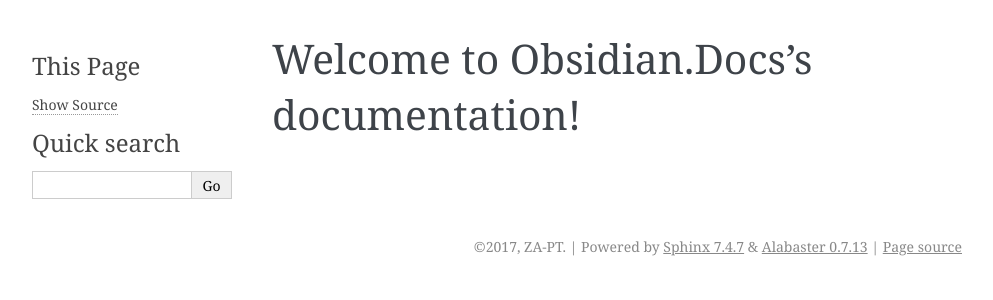
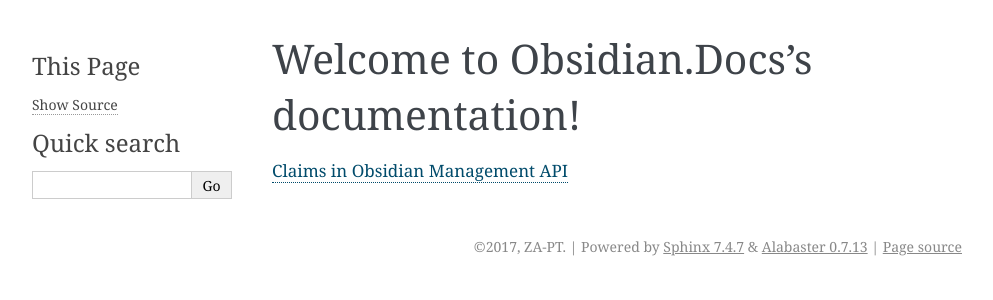
Before and after one commit to TheCashiers/Obsidian.Docs, a Sphinx documentation site: the page built from docs/index.rst, in a window 1280 px wide. Shown: the top 300 px of the page, without its empty margins (148-1141 px from the left). Built offline with Sphinx 7.4.7, drawn with Linux system fonts in a browser that asks for light colours.

Commit message:
add link

```diff
--- a/docs/index.rst
+++ b/docs/index.rst
@@ -8,3 +8,5 @@ Welcome to Obsidian.Docs's documentation!
 
 .. toctree::
    :maxdepth: 2
+
+:doc:`/mapi/claims`
--- a/docs/mapi/claims.rst
+++ b/docs/mapi/claims.rst
@@ -1,3 +1,5 @@
+.. _claims:
+
 Claims in Obsidian Management API
 =================================
 
```
